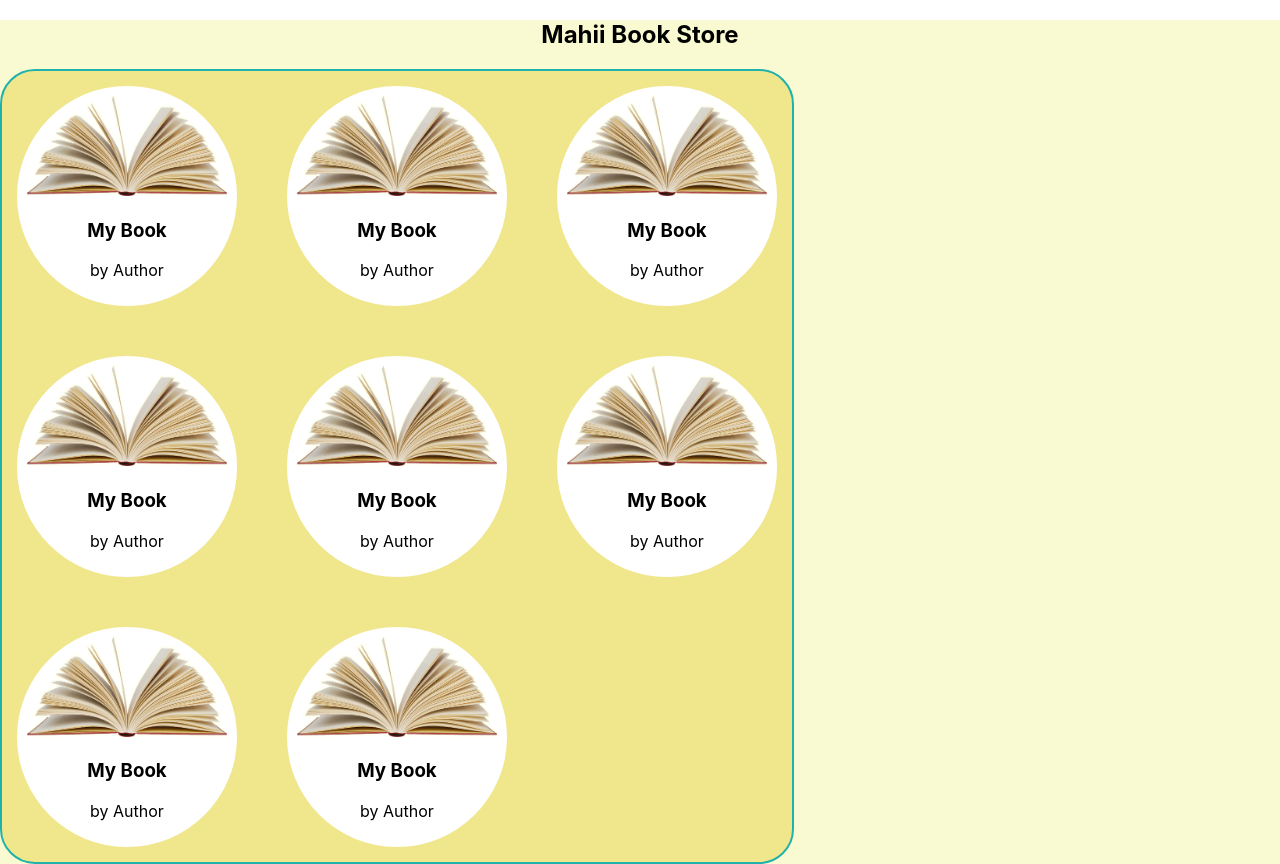
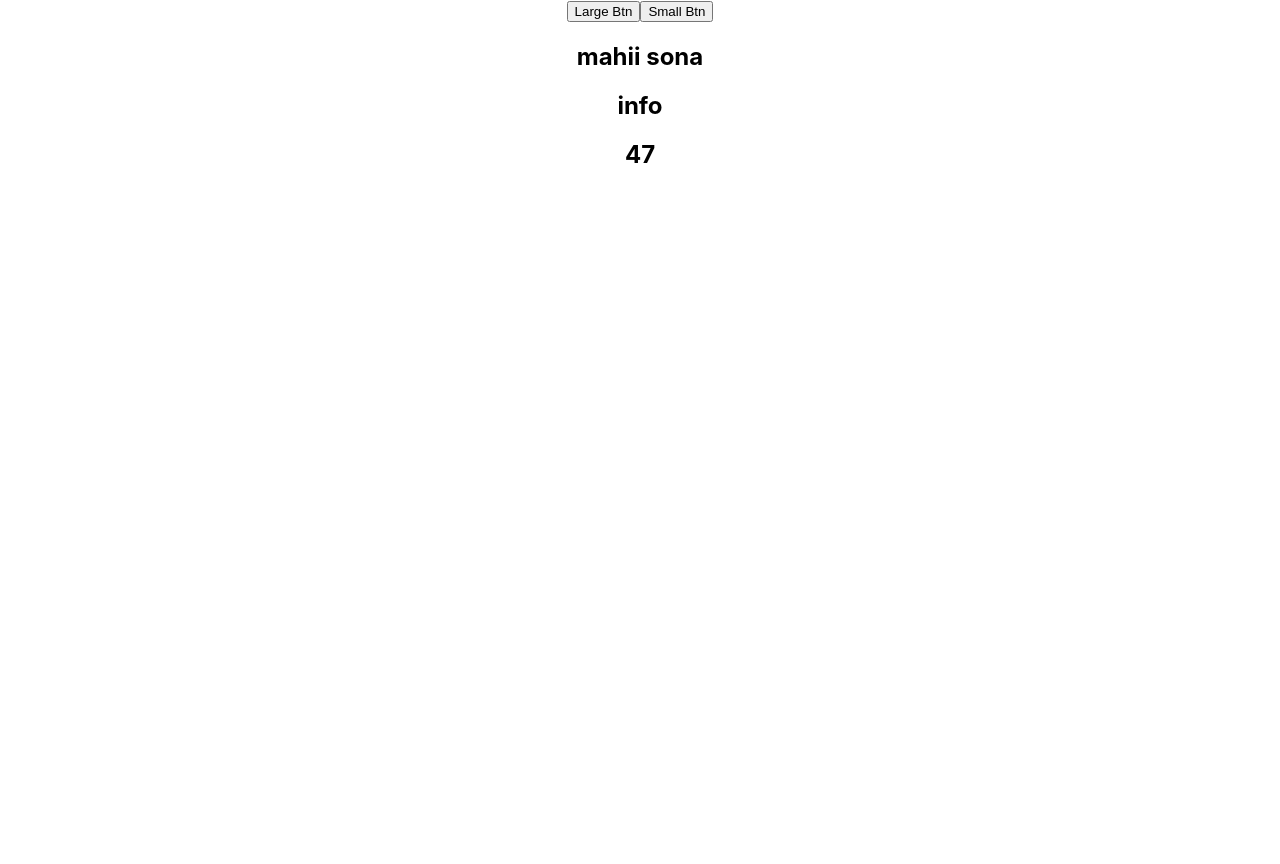
Before and after one commit to pr-dhruv-archieve/react-learnning, a React (Create React App) app: page / in a window 1280 px wide. After the commit the page ends 800 px from the top, so only its background shows below. Built offline with nearby package versions, Linux system fonts and the light colour scheme.

Commit message:
Diff way of using JS in JSX

```diff
--- a/src/App.js
+++ b/src/App.js
@@ -1,11 +1,11 @@
 import React from 'react';
 import './App.css';
-import Books from './com/soma/component/Books';
+import Persons from './com/soma/component/Persons';
 
 function App() {
   return (
     <div className="App">
-        <Books/>
+        <Persons />
     </div>
   );
 }
--- a/src/com/soma/component/Books.jsx
+++ /dev/null
@@ -1,39 +0,0 @@
-import React from "react";
-import book from "../../../content/book.png";
-import "./../css/Books.css";
-
-function Books() {
-  return (
-    <section className="book-component">
-      <ComponentHeader className="component-header" />
-      <section className="books-store">
-        <Book />
-        <Book />
-        <Book />
-        <Book />
-        <Book />
-        <Book />
-        <Book />
-        <Book />
-      </section>
-    </section>
-  );
-}
-const ComponentHeader = () => <h1>Mahii Book Store</h1>;
-const Title = () => <h3>My Book</h3>;
-const Author = () => <p>by Author</p>;
-const BookImage = () => (
-  <img width="200" height="100" src={book} alt="myMook" />
-);
-
-const Book = () => {
-  return (
-    <div className="book">
-      <BookImage />
-      <Title />
-      <Author />
-    </div>
-  );
-};
-
-export default Books;
--- /dev/null
+++ b/src/com/soma/component/Persons.jsx
@@ -0,0 +1,32 @@
+import React from "react";
+
+/**
+ * How to use JS inside the RFC
+ *
+ * Inside JSX we can write anything which can return something.
+ * Void return type statement will not be allowed in JSX.
+ *
+ * for accessing variable => {variableName}
+ * another way {`${v1} ${v2} ------- ${vn}`}
+ *
+ */
+
+const btnText = "Small Btn";
+function Persons() {
+  const btn = "Large Btn";
+  const name = "mahii";
+  const lastName = "sona"
+
+  return (
+    <section>
+      <button>{btn}</button>
+      <button>{btnText}</button>
+
+      <h2>{`${name} ${lastName}`}</h2>
+      <h2>info</h2>
+      <h2>{12 + 35}</h2>
+    </section>
+  );
+}
+
+export default Persons;
--- a/src/com/soma/css/Books.css
+++ /dev/null
@@ -1,38 +0,0 @@
-.book-component {
-	background-color: lightgoldenrodyellow;
-	text-align: center;
-}
-
-.component-header {
-	color: red;
-}
-
-.books-store {
-	background-color: khaki;
-	border-radius: 35px;
-	border-color: lightseagreen;
-	border-width: 2px;
-	border-style: solid;
-	width: fit-content;
-	height: fit-content;
-}
-
-.book {
-	margin: 15px;
-	padding: 10px;
-	width: min-content;
-	height: fit-content;
-	background-color:#fff;
-	border-radius: 120px;
-	box-sizing: border-box;
-	align-content: center;
-}
-
-@media screen and (min-width: 768px) {
-	.books-store {
-		display: grid;
-		grid-template-columns: 1fr 1fr 1fr;
-		grid-gap: 20px;
-		text-align: center;
-	}
-}
```
